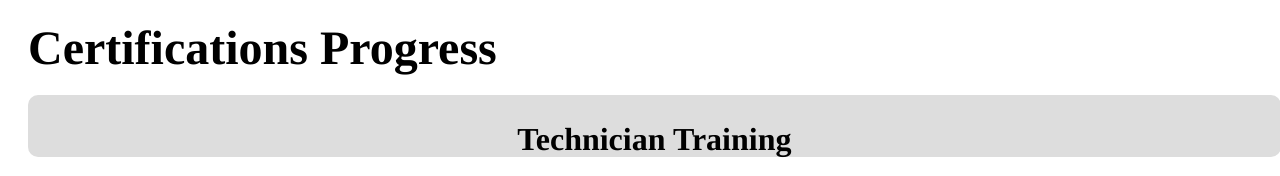
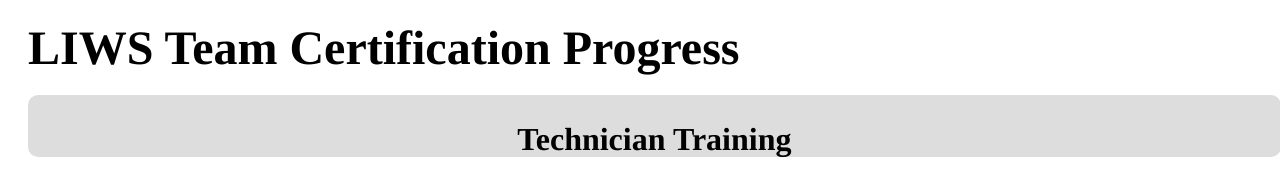
Before and after one commit to KyleGorsage/KyleGorsage.github.io, a plain HTML site: page index.html in a window 1280 px wide. Shown: the top 176 px of the page. Drawn offline with Linux system fonts and the light colour scheme.

Commit message:
Update index.html

```diff
--- a/index.html
+++ b/index.html
@@ -6,7 +6,7 @@
 media="screen, projection"/>
 </head>
 <body>
-<h1 class="Header"> Certifications Progress </h1>
+<h1 class="Header"> LIWS Team Certification Progress </h1>
 
 <div class ="Technician-Training-Box">
 Technician Training
```
